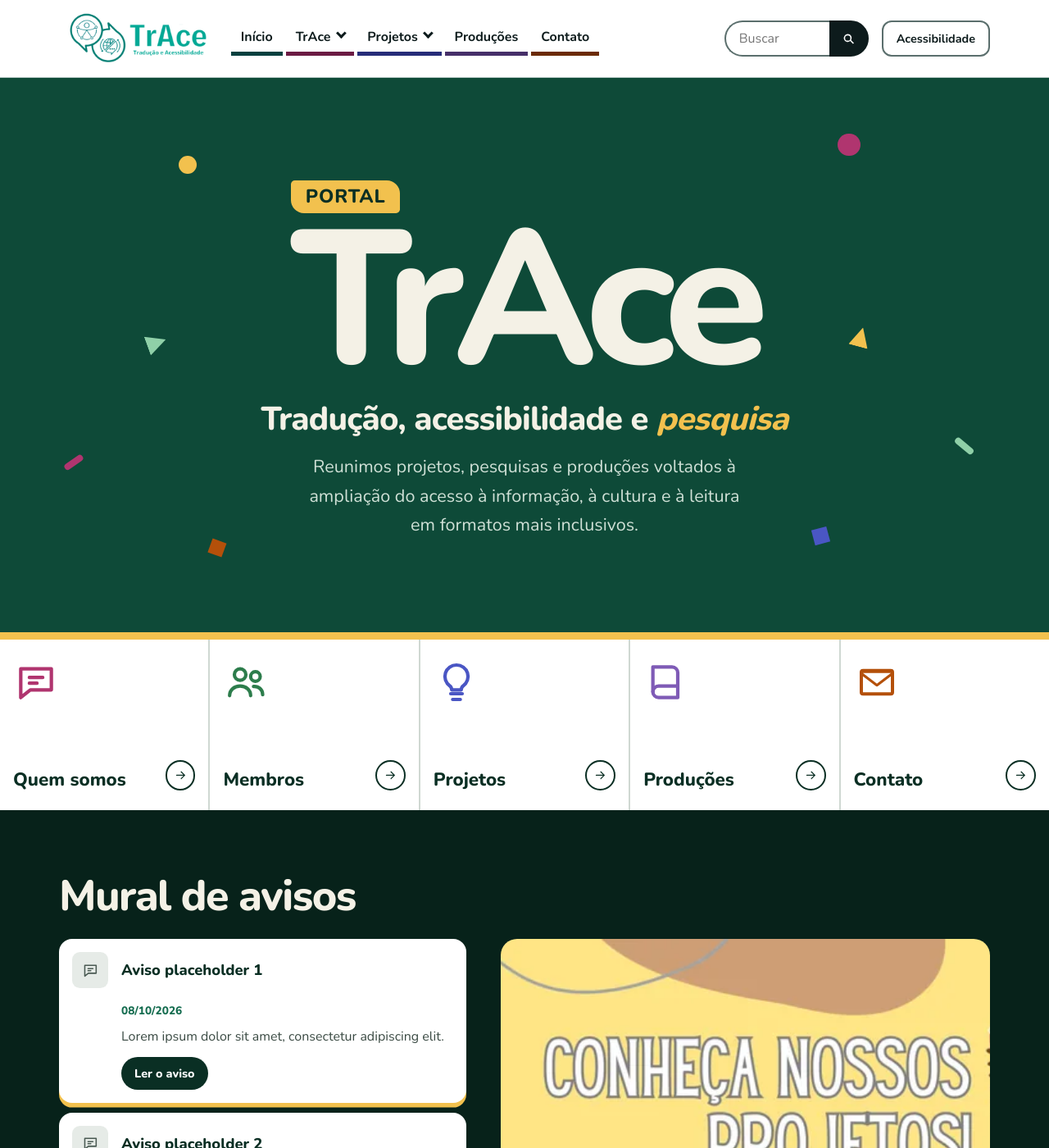
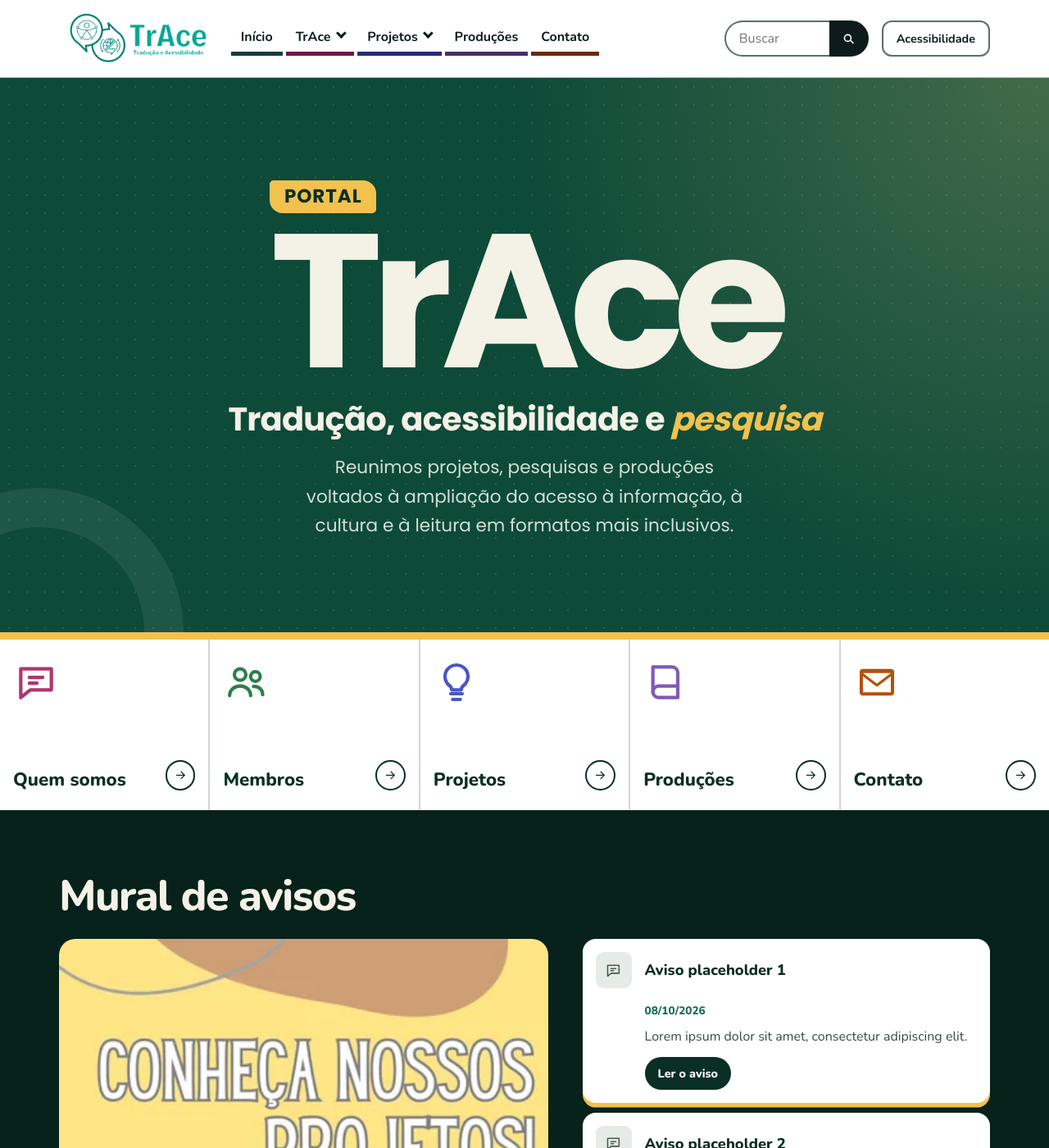
Before and after one commit to Niuuzinho/site-trace-teste, a Jekyll site: the page built from inicio-teste.html, in a window 1280 px wide and 1400 px high. Shown: the whole window at 82% size. Built offline with Jekyll 4.4.1, drawn with Linux system fonts in a browser that asks for light colours.

Commit message:
Teste v6: título sem formas, com textura da main e Poppins; mural com imagem à esquerda (fixa); texto dos projetos em bloco arredondado
Co-Authored-By: Claude Sonnet 5.5 <noreply@anthropic.com>
Claude-Session: https://claude.ai/code/session_01AbHHXVauvBZ2sfPmWDepMS

```diff
--- a/_includes/aviso-acordeao.html
+++ b/_includes/aviso-acordeao.html
@@ -9,5 +9,4 @@
       <a class="in-ac-link" href="{{ a.url | relative_url }}">Ler o aviso<span class="so-leitor">: {{ a.title }}</span></a>
     </div>
   </div>
-  <a class="in-ac-img" href="{{ a.url | relative_url }}" aria-label="Ler o aviso: {{ a.title | escape }}" tabindex="-1">{% include img.html nome=a.imagem alt="" sizes="(min-width: 56em) 40rem, 100vw" %}</a>
 </li>
--- a/_includes/projeto-card.html
+++ b/_includes/projeto-card.html
@@ -3,8 +3,10 @@
 <li class="in-p2">
   <a class="in-p2-link" href="{{ p.url | relative_url }}">
     <span class="in-p2-img">{% include img.html nome=p.imagem alt="" sizes="(min-width: 64em) 22rem, (min-width: 40em) 45vw, 100vw" %}<span class="in-p2-etiqueta">{{ p.situacao }}</span></span>
+    <span class="in-p2-texto">
     <span class="in-p2-ano"><span class="so-leitor">Ano </span>{{ p.ano }}</span>
     <span class="in-p2-titulo">{{ p.title }}</span>
     <span class="in-p2-resumo">{{ p.resumo }}</span>
+    </span>
   </a>
 </li>
--- a/assets/css/inicio.css
+++ b/assets/css/inicio.css
@@ -65,9 +65,13 @@ body:has(.in) .rodape { margin-top: 0; }
 .in-pilula:hover { background: var(--in-claro); color: var(--in-escuro); text-decoration: none; }
 
 /* ---------- 3. mural de avisos: lista à esquerda (um aviso aberto) e imagem à direita ---------- */
-.in-ac { list-style: none; margin: 0; padding: 0; display: grid; gap: 0.75rem; grid-template-columns: minmax(0, 1fr); align-items: start; }
-@media (min-width: 56em) { .in-ac { grid-template-columns: minmax(0, 1fr) minmax(0, 1.2fr); column-gap: clamp(1.5rem, 1rem + 2vw, 3rem); } }
-.in-ac-item { display: contents; }
+.in-mural-grade { display: grid; gap: var(--e5); grid-template-columns: minmax(0, 1fr); }
+@media (min-width: 56em) { .in-mural-grade { grid-template-columns: minmax(0, 1.2fr) minmax(0, 1fr); gap: clamp(1.5rem, 1rem + 2vw, 3rem); align-items: stretch; } }
+.in-mural-img { display: block; overflow: hidden; border-radius: 1.25rem; line-height: 0; }
+.in-mural-img img { display: block; width: 100%; height: 100%; object-fit: cover; aspect-ratio: 16 / 9; }
+@media (min-width: 56em) { .in-mural-img img { min-height: 24rem; aspect-ratio: auto; } }
+.in-ac { list-style: none; margin: 0; padding: 0; display: grid; gap: 0.75rem; grid-template-columns: minmax(0, 1fr); align-content: start; }
+.in-ac-item { display: block; }
 .in-ac-card { grid-column: 1; background: #fff; color: var(--in-escuro); border-radius: 1rem; box-shadow: 0 0.2rem 0 rgb(0 0 0 / 0.25); }
 .in-ac-h { margin: 0; }
 .in-ac-btn { display: flex; align-items: center; gap: var(--e4); width: 100%; padding: var(--e4); background: none; border: 0; border-radius: 1rem; color: inherit; font: 800 1.15rem/1.2 var(--in-font); text-align: left; cursor: pointer; }
@@ -81,11 +85,6 @@ body:has(.in) .rodape { margin-top: 0; }
 .in-ac-link:hover { background: var(--in-brilho); color: var(--in-escuro); text-decoration: none; }
 .in-ac-btn:hover .in-ac-tit { text-decoration: underline; }
 .in-ac.js .in-ac-item.is-ativo .in-ac-card { box-shadow: 0 0.35rem 0 var(--in-brilho); }
-.in-ac-img { display: none; grid-column: 1; overflow: hidden; border-radius: 1.25rem; line-height: 0; }
-.in-ac-img img { display: block; width: 100%; height: 100%; aspect-ratio: 16 / 9; object-fit: cover; }
-.in-ac:not(.js) .in-ac-item:first-child .in-ac-img, .in-ac .in-ac-item.is-ativo .in-ac-img { display: block; }
-@media (min-width: 56em) { .in-ac-img { grid-column: 2; grid-row: 1 / span var(--n); align-self: stretch; } .in-ac-img img { min-height: 20rem; aspect-ratio: auto; } }
-
 /* ---------- 4. projetos: imagem alta com etiqueta, ano em destaque, título e frase (sem caixa) ---------- */
 .in-ver-tudo { display: inline-flex; align-items: center; gap: var(--e3); color: var(--in-brilho); font-weight: 800; text-decoration: none; }
 .in-ver-seta { display: grid; place-items: center; width: 2.6rem; height: 2.6rem; background: var(--in-brilho); color: var(--in-escuro); border-radius: 50%; transition: transform var(--dur-1) var(--ease); }
@@ -141,22 +140,24 @@ html[data-contraste="alto"] .in-p2-etiqueta { border: 2px solid #000; }
 .in-sub { max-width: none; margin: var(--e5) auto 0; font-size: clamp(1.5rem, 1.1rem + 1.8vw, 2.5rem); font-weight: 800; letter-spacing: -0.02em; color: var(--in-claro); }
 .in-sub-dest { font-style: italic; color: var(--in-brilho); }
 .in-lead { margin-inline: auto; color: var(--in-claro-2); }
-.in-deco { position: absolute; inset: 0; z-index: 0; pointer-events: none; overflow: hidden; }
-
-.in-conf { position: absolute; display: block; }
-.in-conf.c1 { left: 17%; top: 14%; width: 1.4rem; height: 1.4rem; border-radius: 50%; background: var(--in-brilho); }
-.in-conf.c2 { left: 14%; top: 46%; width: 1.5rem; height: 1.5rem; background: #8fd0a8; clip-path: polygon(0 0, 100% 50%, 0 100%); transform: rotate(-20deg); }
-.in-conf.c3 { left: 20%; bottom: 14%; width: 1.1rem; height: 1.1rem; background: var(--f-contato); transform: rotate(20deg); }
-.in-conf.c4 { left: 6%; bottom: 30%; width: 1.6rem; height: 0.5rem; border-radius: 999px; background: var(--f-sobre); transform: rotate(-35deg); }
-.in-conf.c5 { right: 18%; top: 10%; width: 1.7rem; height: 1.7rem; border-radius: 50%; background: var(--f-sobre); }
-.in-conf.c6 { right: 17%; top: 45%; width: 1.5rem; height: 1.5rem; background: var(--in-brilho); clip-path: polygon(50% 0, 100% 100%, 0 100%); transform: rotate(15deg); }
-.in-conf.c7 { right: 21%; bottom: 16%; width: 1.2rem; height: 1.2rem; background: var(--f-projetos); transform: rotate(-15deg); }
-.in-conf.c8 { right: 7%; bottom: 33%; width: 1.7rem; height: 0.5rem; border-radius: 999px; background: #8fd0a8; transform: rotate(40deg); }
-@media (max-width: 55.99em) { .in-conf { opacity: 0.8; } .in-conf.c1 { left: 6%; top: 6%; } .in-conf.c5 { right: 6%; top: 5%; } .in-conf.c2, .in-conf.c6 { display: none; } .in-conf.c3 { left: 8%; bottom: 8%; } .in-conf.c7 { right: 8%; bottom: 7%; } .in-conf.c4 { left: 5%; bottom: 22%; } .in-conf.c8 { right: 5%; bottom: 24%; } }
-html[data-contraste="alto"] .in-conf { display: none; }
 
 /* título sem fotos; etiqueta alinhada à esquerda do T; botões da sessão 2 de ponta a ponta */
 .in-hero h1 { display: inline-flex; flex-direction: column; align-items: flex-start; }
 .in-atalhos { padding-block: 0; margin-bottom: 0; }
 .in-atalhos ul { border-radius: 0; background: #cfd8d2; }
 .in-atalhos li { background: #fff; }
+
+/* sessão 1: mesma textura da versão atual da main (pontinhos, brilho amarelo no canto e anel) e fonte Poppins */
+.in-hero { background-color: var(--in-verde); background-image: radial-gradient(circle at 100% 0, rgb(255 224 138 / 0.22) 0, rgb(255 224 138 / 0) 45%), radial-gradient(rgb(255 255 255 / 0.10) 1.5px, transparent 1.5px); background-size: auto, 22px 22px; isolation: isolate; }
+.in-hero::before { content: ""; position: absolute; z-index: -1; width: 22rem; height: 22rem; left: -8rem; bottom: -11rem; border: 3rem solid rgb(255 255 255 / 0.07); border-radius: 50%; pointer-events: none; }
+.in-hero :where(h1, p, span) { font-family: "Poppins", system-ui, sans-serif; }
+.in-nome { font-weight: 700; letter-spacing: -0.06em; }
+.in-sub { font-weight: 600; letter-spacing: -0.02em; }
+.in-etiqueta { font-weight: 700; }
+html[data-contraste="alto"] .in-hero { background-image: none; }
+html[data-contraste="alto"] .in-hero::before { display: none; }
+/* sessão 4: fundo redondo no texto de cada cartão */
+.in-p2-link { gap: 0.5rem; }
+.in-p2-img { margin-bottom: 0; }
+.in-p2-texto { display: flex; flex-direction: column; gap: 0.35rem; flex: 1; padding: var(--e4); background: #123d30; border-radius: 1.1rem; }
+html[data-contraste="alto"] .in-p2-texto { background: #000; border: 2px solid #fff; }
--- a/assets/js/inicio.js
+++ b/assets/js/inicio.js
@@ -1,4 +1,4 @@
-/* Página inicial de teste: mural de avisos em acordeão (um aviso aberto por vez; a imagem dele aparece ao lado). Sem JavaScript, todos os avisos ficam abertos. */
+/* Página inicial de teste: mural de avisos em acordeão (um aviso aberto por vez). Sem JavaScript, todos os avisos ficam abertos. */
 (function () {
   'use strict';
   var lista = document.querySelector('[data-acordeao]');
--- a/inicio-teste.html
+++ b/inicio-teste.html
@@ -12,10 +12,6 @@ permalink: /inicio-teste/
 
 <section class="in-hero" aria-labelledby="h-in">
   {% include simbolos-defs.html %}
-  <div class="in-deco" aria-hidden="true">
-    <span class="in-conf c1"></span><span class="in-conf c2"></span><span class="in-conf c3"></span><span class="in-conf c4"></span>
-    <span class="in-conf c5"></span><span class="in-conf c6"></span><span class="in-conf c7"></span><span class="in-conf c8"></span>
-  </div>
   <div class="container in-hero-int">
     <div class="in-hero-titulo">
       <h1 id="h-in"><span class="in-etiqueta">Portal</span> <span class="in-nome">TrAce</span></h1>
@@ -39,11 +35,15 @@ permalink: /inicio-teste/
 <section class="container in-sec in-mural" aria-labelledby="h-mural">
   <h2 class="in-sec-titulo" id="h-mural">Mural de avisos</h2>
   {%- assign avisos_lim = avisos | slice: 0, 5 %}
-  <ul class="in-ac" style="--n: {{ avisos_lim.size }}" data-acordeao>
-    {%- for a in avisos_lim %}
-    {% include aviso-acordeao.html aviso=a indice=forloop.index %}
-    {%- endfor %}
-  </ul>
+  {%- assign mais_novo = avisos_lim[0] %}
+  <div class="in-mural-grade">
+    <a class="in-mural-img" href="{{ mais_novo.url | relative_url }}" aria-label="Ler o aviso mais recente: {{ mais_novo.title | escape }}">{% include img.html nome=mais_novo.imagem alt="" sizes="(min-width: 56em) 40rem, 100vw" %}</a>
+    <ul class="in-ac" data-acordeao>
+      {%- for a in avisos_lim %}
+      {% include aviso-acordeao.html aviso=a indice=forloop.index %}
+      {%- endfor %}
+    </ul>
+  </div>
 </section>
 </div>
 
```
Also changed, not shown: other parts of _includes/aviso-acordeao.html (+1 -1 lines), CLAUDE.md (+1 -0 lines).
